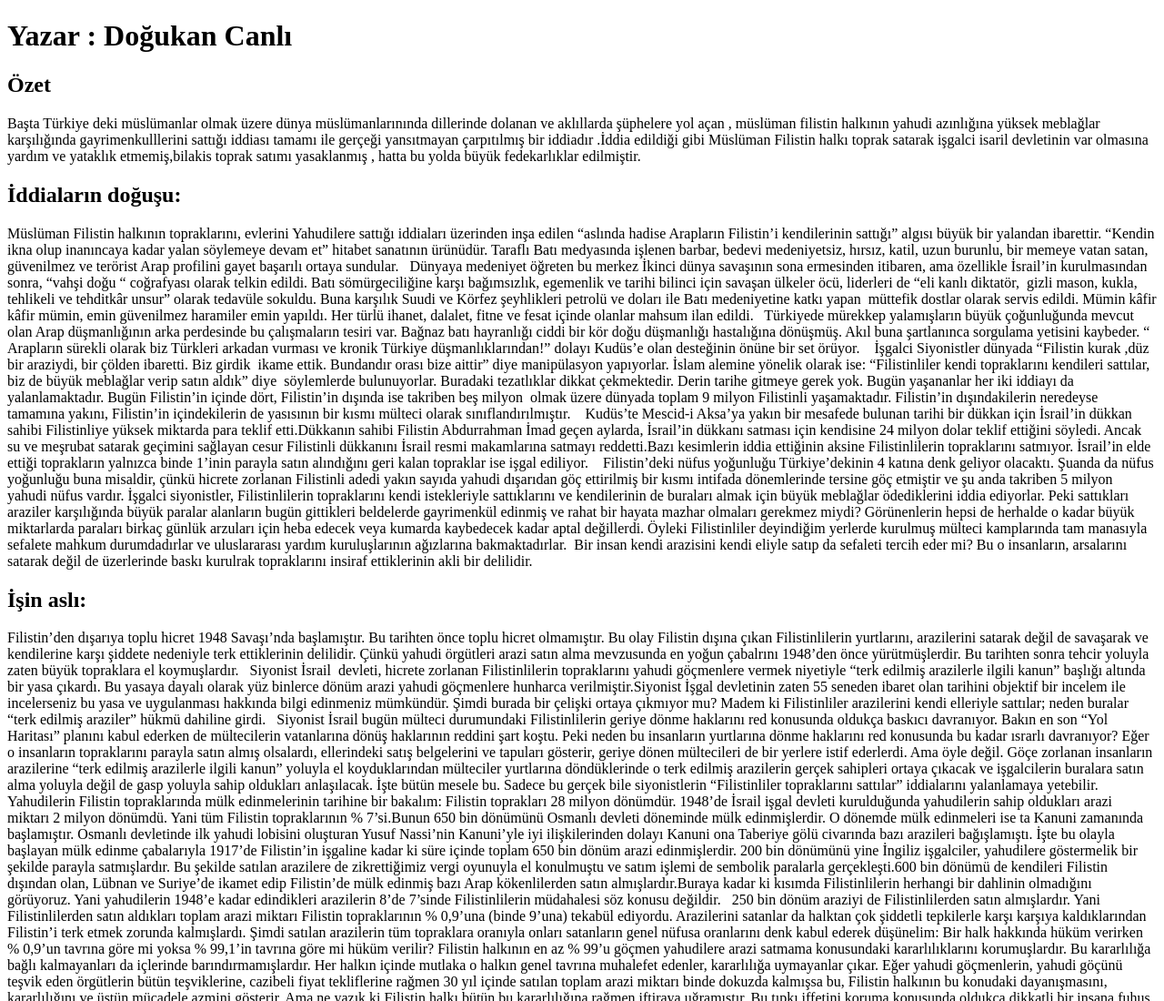
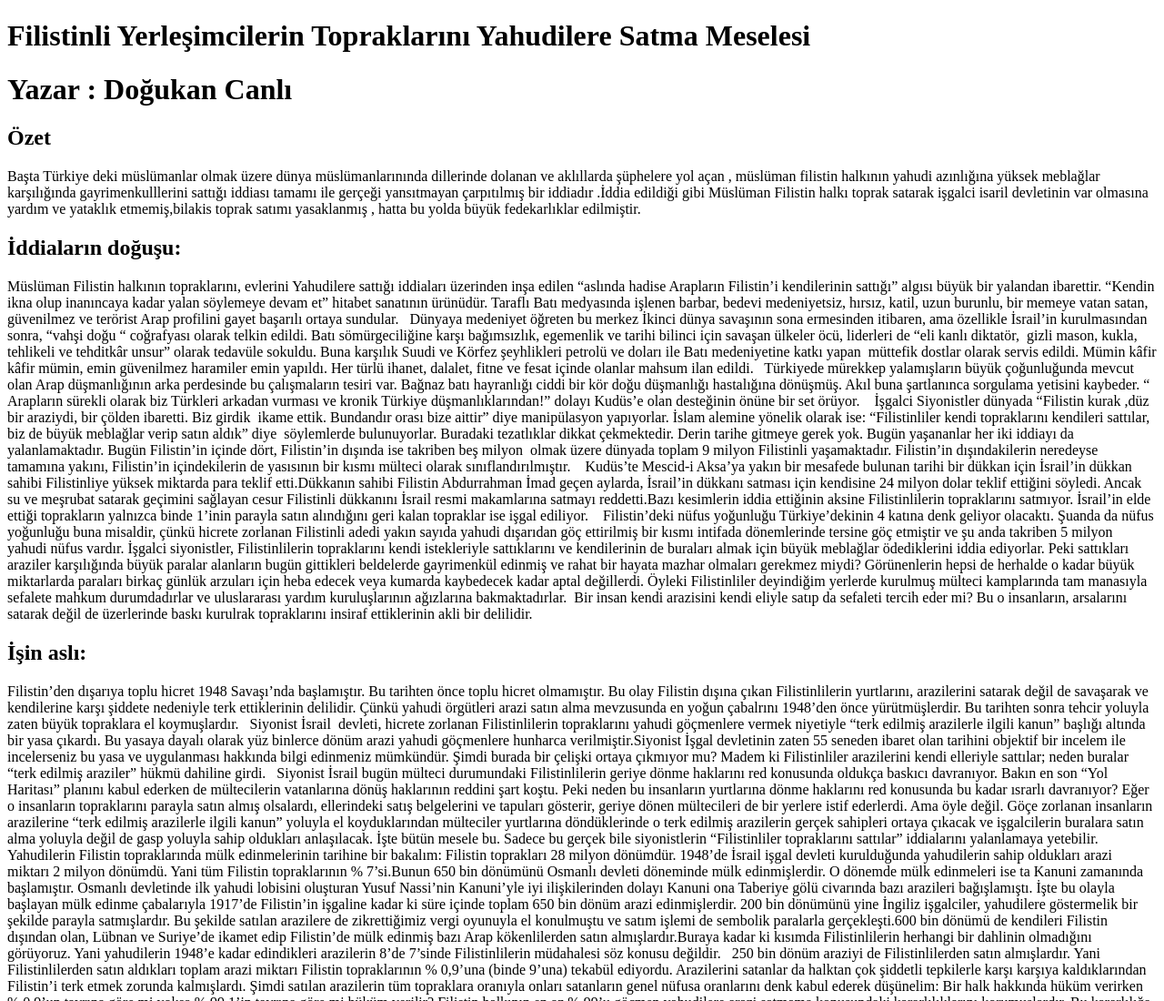
Before and after one commit to mbahadir77/mbahadir77.github.io, a plain HTML site: page Doğukan Canlı Makale Sayfası.html in a window 1280 px wide. Shown: the top 1100 px of the page at 91% size. Drawn offline with Linux system fonts and the light colour scheme.

Commit message:
Update Doğukan Canlı Makale Sayfası.html

```diff
--- a/Doğukan Canlı Makale Sayfası.html
+++ b/Doğukan Canlı Makale Sayfası.html
@@ -4,6 +4,7 @@
 	<title>Filistinli Yerleşimcilerin Topraklarını Yahudilere Satma Meselesi</title>
 </head>
 <body>
+ <h1>Filistinli Yerleşimcilerin Topraklarını Yahudilere Satma Meselesi</h1>
 	<h1>Yazar : Doğukan Canlı</h1>
 	<h2>Özet</h2>
 	<p>Başta Türkiye deki müslümanlar olmak üzere dünya müslümanlarınında dillerinde dolanan ve aklıllarda şüphelere yol açan , müslüman filistin halkının yahudi azınlığına yüksek meblağlar karşılığında gayrimenkulllerini sattığı iddiası tamamı ile gerçeği yansıtmayan çarpıtılmış bir iddiadır .İddia edildiği gibi Müslüman Filistin halkı toprak satarak işgalci isaril devletinin var olmasına yardım ve yataklık etmemiş,bilakis toprak satımı yasaklanmış , hatta bu yolda büyük fedekarlıklar edilmiştir.</p>
```
